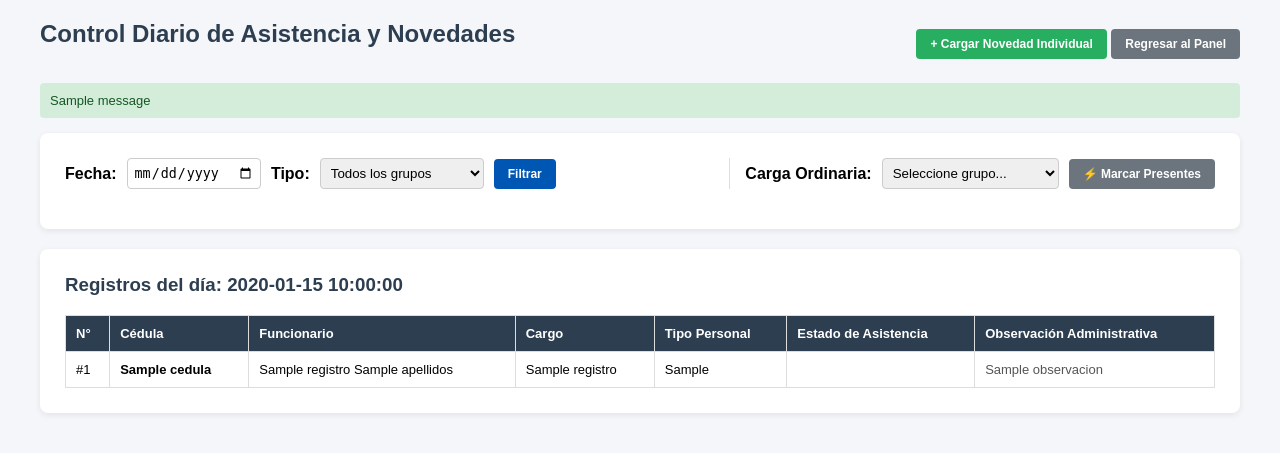
After one commit to Cyberlazerx2/sistema_nomina_concejo, a Flask app: template app/templates/asistencia_lista.html in a window 1280 px wide. The commit adds this page. Shown: the top 453 px of the page. Run offline with Flask 3, Linux system fonts and the light colour scheme; the template is opened without the code that fills it: most values are stand-ins (such as "Sample title", 1, 10 or a date in 2020); one stand-in notice (Sample message) is shown.

Commit message:
Se agrego la funcionalidad de asistencias

```diff
--- a/app/__init__.py
+++ b/app/__init__.py
@@ -52,6 +52,10 @@ def create_app():
     from app.modules.portal.routes import portal_bp
     app.register_blueprint(portal_bp, url_prefix='/portal')
 
+    # 7. Módulo de Registro de Asistencia
+    from app.modules.asistencia.asistencia_routes import asistencia_bp
+    app.register_blueprint(asistencia_bp, url_prefix='/asistencia')
+
     @app.route('/')
     def index():
         return redirect(url_for('auth.login'))
--- /dev/null
+++ b/app/templates/asistencia_lista.html
@@ -0,0 +1,132 @@
+<!DOCTYPE html>
+<html lang="es">
+<head>
+    <meta charset="UTF-8">
+    <title>Control de Asistencia - Concejo Municipal</title>
+    <style>
+        body { font-family: Arial, sans-serif; background-color: #f4f6f9; margin: 0; padding: 20px; }
+        .container { max-width: 1200px; margin: 0 auto; }
+        .card { background: white; padding: 25px; border-radius: 8px; box-shadow: 0 2px 6px rgba(0,0,0,0.08); margin-bottom: 20px; }
+        h2, h3 { color: #2c3e50; margin-top: 0; }
+        .filter-bar { display: flex; justify-content: space-between; align-items: center; gap: 15px; flex-wrap: wrap; margin-bottom: 15px; }
+        .filter-group { display: flex; align-items: center; gap: 10px; }
+        table { width: 100%; border-collapse: collapse; margin-top: 15px; font-size: 13px; }
+        th, td { border: 1px solid #ddd; padding: 10px; text-align: left; vertical-align: middle; }
+        th { background-color: #2c3e50; color: white; }
+        .btn { padding: 8px 14px; border-radius: 4px; text-decoration: none; font-size: 12px; font-weight: bold; cursor: pointer; border: none; display: inline-block; }
+        .btn-success { background: #27ae60; color: white; }
+        .btn-primary { background: #0056b3; color: white; }
+        .btn-secondary { background: #6c757d; color: white; }
+        .badge { padding: 4px 8px; border-radius: 4px; font-size: 11px; font-weight: bold; color: white; text-transform: uppercase; }
+        .badge-presente { background: #27ae60; }
+        .badge-falta_justificada { background: #3498db; }
+        .badge-falta_injustificada { background: #e74c3c; }
+        .badge-reposo { background: #e67e22; }
+        .badge-vacaciones { background: #9b59b6; }
+        .badge-permiso { background: #f39c12; }
+        .alert { padding: 10px; border-radius: 4px; margin-bottom: 15px; font-size: 13px; }
+        .alert-success { background-color: #d4edda; color: #155724; }
+        .alert-warning { background-color: #fff3cd; color: #856404; }
+        .alert-danger { background-color: #f8d7da; color: #721c24; }
+    </style>
+</head>
+<body>
+    <div class="container">
+        <div style="display: flex; justify-content: space-between; align-items: center; margin-bottom: 15px;">
+            <h2>Control Diario de Asistencia y Novedades</h2>
+            <div>
+                <a href="{{ url_for('asistencia.nueva') }}" class="btn btn-success">+ Cargar Novedad Individual</a>
+                <a href="{{ url_for('auth.dashboard') }}" class="btn btn-secondary">Regresar al Panel</a>
+            </div>
+        </div>
+
+        {% with messages = get_flashed_messages(with_categories=true) %}
+            {% if messages %}
+                {% for category, message in messages %}
+                    <div class="alert alert-{{ category }}">{{ message }}</div>
+                {% endfor %}
+            {% endif %}
+        {% endwith %}
+
+        <!-- Barra de Carga Rápida y Filtros -->
+        <div class="card">
+            <div class="filter-bar">
+                <!-- Filtro de Consulta -->
+                <form method="GET" action="{{ url_for('asistencia.listar') }}" class="filter-group">
+                    <label><strong>Fecha:</strong></label>
+                    <input type="date" name="fecha" value="{{ fecha_filtro }}" style="padding: 6px; border: 1px solid #ccc; border-radius: 4px;">
+
+                    <label><strong>Tipo:</strong></label>
+                    <select name="tipo_personal" style="padding: 6px; border: 1px solid #ccc; border-radius: 4px;">
+                        <option value="">Todos los grupos</option>
+                        <option value="empleado_fijo" {% if tipo_filtro == 'empleado_fijo' %}selected{% endif %}>Empleado Fijo</option>
+                        <option value="obrero_fijo" {% if tipo_filtro == 'obrero_fijo' %}selected{% endif %}>Obrero Fijo</option>
+                        <option value="alto_nivel" {% if tipo_filtro == 'alto_nivel' %}selected{% endif %}>Alto Nivel</option>
+                        <option value="libre_remocion" {% if tipo_filtro == 'libre_remocion' %}selected{% endif %}>Libre Nombramiento</option>
+                        <option value="empleado_contratado" {% if tipo_filtro == 'empleado_contratado' %}selected{% endif %}>Empleado Contratado</option>
+                        <option value="obrero_contratado" {% if tipo_filtro == 'obrero_contratado' %}selected{% endif %}>Obrero Contratado</option>
+                    </select>
+                    <button type="submit" class="btn btn-primary">Filtrar</button>
+                </form>
+
+                <!-- Carga Masiva Ordinaria (Presente) -->
+                <form method="POST" action="{{ url_for('asistencia.carga_diaria') }}" class="filter-group" style="border-left: 1px solid #ddd; padding-left: 15px;">
+                    <input type="hidden" name="fecha_carga" value="{{ fecha_filtro }}">
+                    <label><strong>Carga Ordinaria:</strong></label>
+                    <select name="tipo_personal_carga" required style="padding: 6px; border: 1px solid #ccc; border-radius: 4px;">
+                        <option value="">Seleccione grupo...</option>
+                        <option value="empleado_fijo">Empleados Fijos</option>
+                        <option value="obrero_fijo">Obreros Fijos</option>
+                        <option value="alto_nivel">Alto Nivel</option>
+                        <option value="libre_remocion">Libre Nombramiento</option>
+                        <option value="empleado_contratado">Empleados Contratados</option>
+                        <option value="obrero_contratado">Obreros Contratados</option>
+                    </select>
+                    <button type="submit" class="btn btn-secondary" onclick="return confirm('¿Registrar presencia para los funcionarios sin novedad cargada en este grupo?');">
+                        ⚡ Marcar Presentes
+                    </button>
+                </form>
+            </div>
+        </div>
+
+        <!-- Tabla de Registros -->
+        <div class="card">
+            <h3>Registros del día: {{ fecha_filtro }}</h3>
+            <table>
+                <thead>
+                    <tr>
+                        <th>N°</th>
+                        <th>Cédula</th>
+                        <th>Funcionario</th>
+                        <th>Cargo</th>
+                        <th>Tipo Personal</th>
+                        <th>Estado de Asistencia</th>
+                        <th>Observación Administrativa</th>
+                    </tr>
+                </thead>
+                <tbody>
+                    {% for r in registros %}
+                    <tr>
+                        <td>#{{ r.asistencia_id }}</td>
+                        <td><strong>{{ r.cedula }}</strong></td>
+                        <td>{{ r.nombres }} {{ r.apellidos }}</td>
+                        <td>{{ r.cargo_nombre }}</td>
+                        <td>{{ r.tipo_personal }}</td>
+                        <td>
+                            <span class="badge badge-{{ r.estado }}">{{ r.estado|replace('_', ' ') }}</span>
+                        </td>
+                        <td style="color: #555;">{{ r.observacion or '—' }}</td>
+                    </tr>
+                    {% else %}
+                    <tr>
+                        <td colspan="7" style="text-align: center; color: #7f8c8d; padding: 25px;">
+                            No existen registros de asistencia para esta fecha. Use el botón superior para cargar novedades o el selector de carga ordinaria.
+                        </td>
+                    </tr>
+                    {% endfor %}
+                </tbody>
+            </table>
+        </div>
+    </div>
+</body>
+</html>
--- a/app/templates/dashboard.html
+++ b/app/templates/dashboard.html
@@ -47,6 +47,9 @@
         <!-- Opciones para Analista de RRHH -->
         {% if rol == 'analista_rrhh' %}
             <div class="menu-grid">
+                <a href="{{ url_for('asistencia.listar') }}" class="menu-btn btn-directora">
+                    📅 Control y Novedades de Asistencia
+                </a>
                 <a href="{{ url_for('nomina.generar') }}" class="menu-btn btn-analista">
                     📋 Elaborar y Precalcular Nómina Quincenal
                 </a>
@@ -61,6 +64,9 @@
         <!-- Opciones para Directora de RRHH -->
         {% elif rol == 'directora_rrhh' %}
             <div class="menu-grid">
+                <a href="{{ url_for('asistencia.listar') }}" class="menu-btn btn-historial">
+                    📅 Supervisión de Asistencias
+                </a>
                 <a href="{{ url_for('nomina.generar') }}" class="menu-btn btn-analista">
                     📋 Elaborar Pre-nómina (Excepcional)
                 </a>
```
Also changed, not shown: app/modules/asistencia/asistencia_routes.py (added, +212 -0 lines), app/templates/asistencia_form.html (added, +67 -0 lines), app/modules/asistencia/__init__.py (added).
